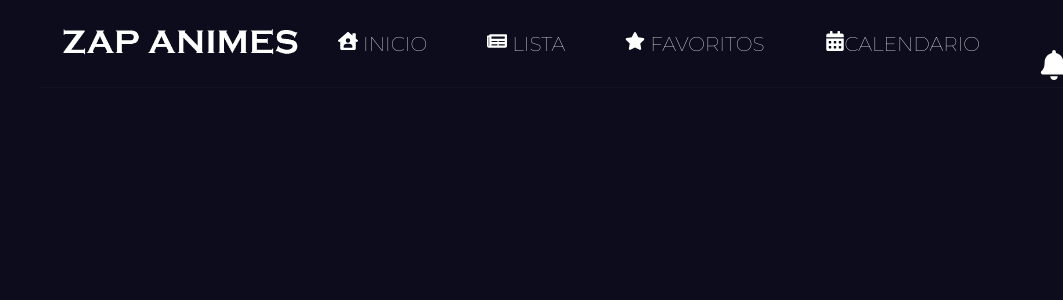
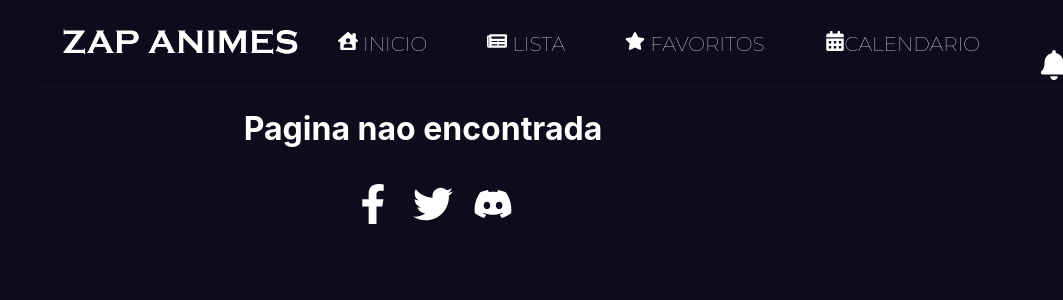
Before and after one commit to LukeRekt/site-animes-react, a React (Create React App) app: page /perfil in a window 1280 px wide. Shown: the top 300 px of the page, without its empty margins (217-1280 px from the left). Built offline with nearby package versions, Linux system fonts and the light colour scheme.

Commit message:
checando se o anime existe

```diff
--- a/src/App.js
+++ b/src/App.js
@@ -1,8 +1,10 @@
-import {BrowserRouter as Router, Routes, Route} from 'react-router-dom';
+import {BrowserRouter as Router, Routes, Route, Switch} from 'react-router-dom';
 import './App.css';
+import Footer from './components/layoult/Footer';
 import Header from './components/layoult/Header';
 import Home from './components/pages/Home'
 import PageAnime from './components/pages/PageAnime';
+import PaginaNaoEncontrada from './components/pages/PaginaNaoEncontrada';
 
 function App() {
   return (
@@ -12,10 +14,11 @@ function App() {
     <Routes>
 
         <Route exact path="/" element={<Home/>}></Route>
-        <Route path="/anime/:id" element={<PageAnime/>}></Route>
+        <Route exact path="/anime/:id" element={<PageAnime/>}></Route>
+        <Route path='*' element={<PaginaNaoEncontrada/>}></Route>
         {/* <Route path="/projects" element={}></Route> */}
         </Routes>
-
+        <Footer/>
     </Router>
   );
 }
--- a/src/components/pages/PageAnime.js
+++ b/src/components/pages/PageAnime.js
@@ -1,18 +1,28 @@
-import {useParams} from 'react-router-dom'
+import {useParams, useNavigate} from 'react-router-dom'
 import React, {useState, useEffect} from 'react'
 import axios from 'axios'
 import Footer from '../layoult/Footer';
 import styles from './PageAnime.module.css'
+
 function PageAnime(){
+
+    function erro(){
+        return (<div>
+            <h1>aaa</h1>
+        </div>)
+    }
+
     const {id} = useParams();
 
     const [posts, setPosts] = useState([])
-
+    let navigate = useNavigate();
     useEffect(() => {
         axios.get(`http://localhost:4000/animes/${id}`)
         .then(res => {
             setPosts(res.data)
             console.log(res)
+        }).catch((err) =>{
+            return navigate("/");
         })
     }, [])
 
@@ -32,7 +42,7 @@ function PageAnime(){
                 {/* eps aqui listados vindo direto de um novo server json buscando de acordo com o id do ep */}
             </div>
 
-        <Footer/>
+
         </div>
 
     )
--- /dev/null
+++ b/src/components/pages/PaginaNaoEncontrada.js
@@ -0,0 +1,11 @@
+import styles from './PaginaNaoEncontrada.module.css'
+
+function PaginaNaoEncontrada () {
+    return (
+        <div>
+            <h1>Pagina nao encontrada</h1>
+        </div>
+    )
+}
+
+export default PaginaNaoEncontrada
--- /dev/null
+++ b/src/components/pages/PaginaNaoEncontrada.module.css
@@ -0,0 +1,3 @@
+h1{
+    text-align: center;
+}
```
